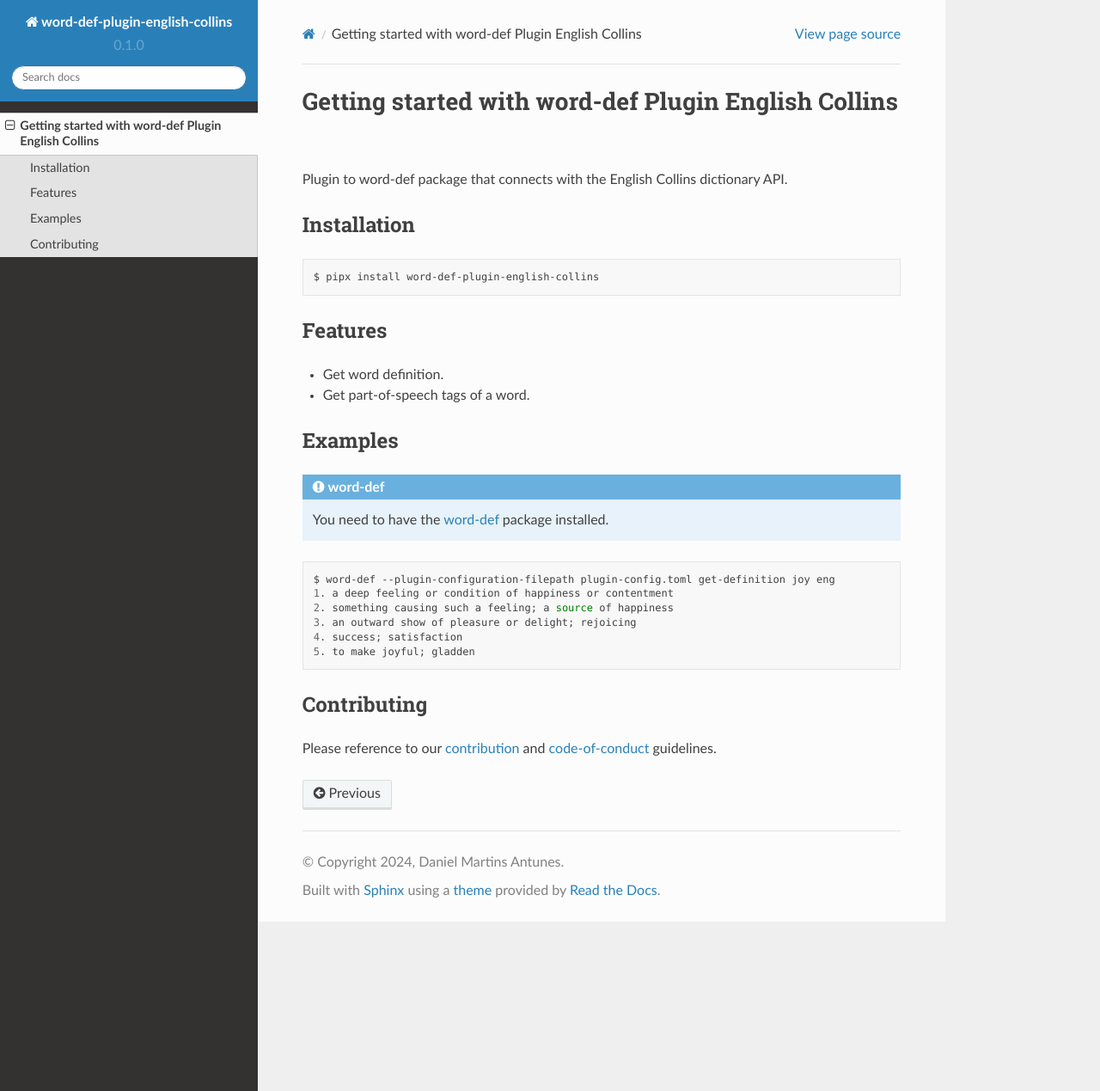
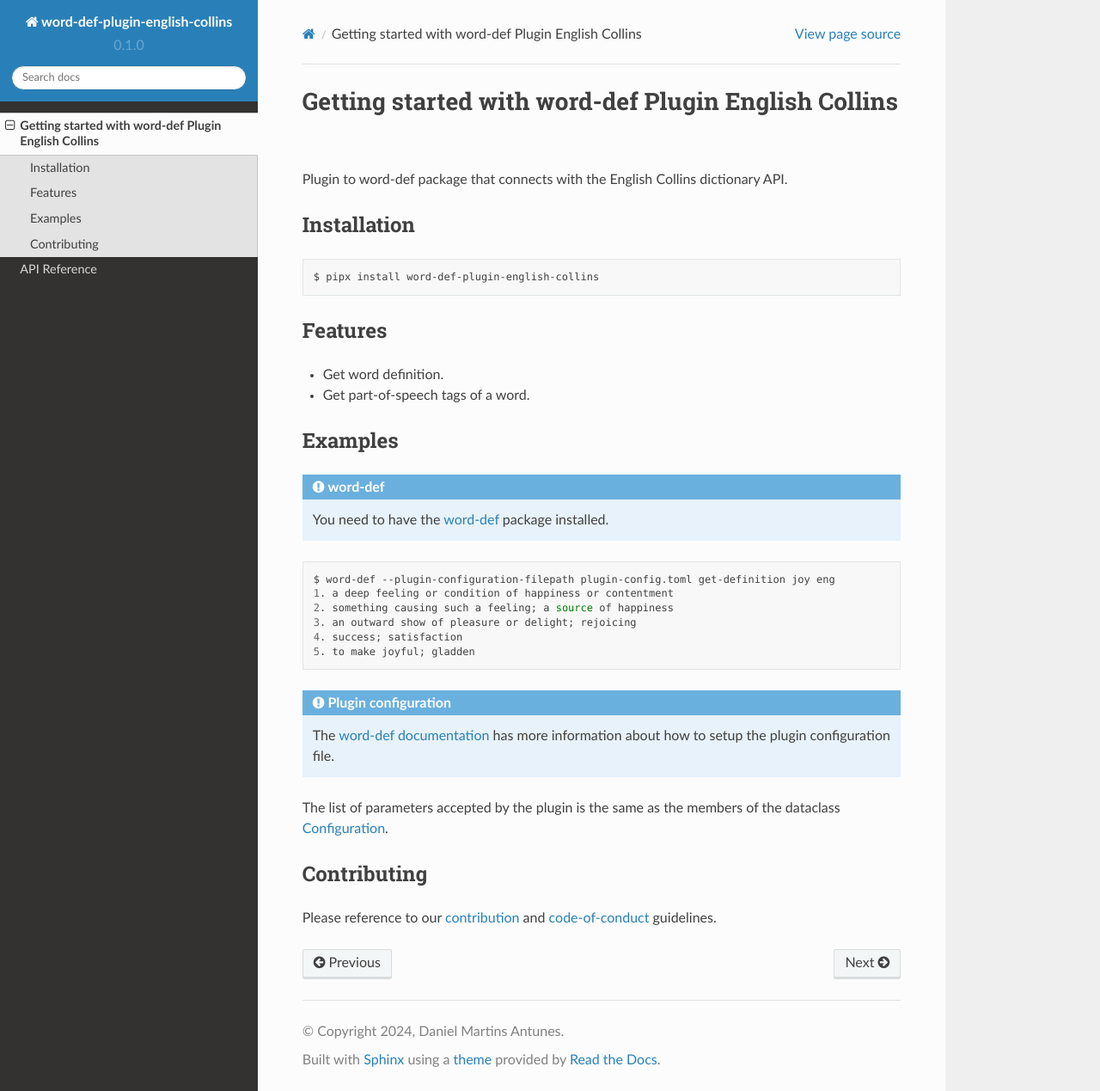
Before and after one commit to danoan/word-def-plugin-english-collins, a Sphinx documentation site: the page built from docs/getting-started.md, in a window 1280 px wide and 1269 px high. Shown: the whole window at 86% size. Built offline with Sphinx 7.4.7 and the Read the Docs theme 2.0.0, drawn with Linux system fonts in a browser that asks for light colours.

Commit message:
Update documentation

````diff
--- a/docs/conf.py
+++ b/docs/conf.py
@@ -33,6 +33,7 @@
 
 extensions = [
     "sphinx.ext.autodoc",  # Collect docstrings
+    "sphinx.ext.autosummary",
     "sphinx.ext.autodoc.typehints",  # Use typehints
     "sphinx.ext.napoleon",  # NumPy and Google docstring format
     "sphinx.ext.viewcode",  # Source code link at function, class, module documentation
--- a/docs/getting-started.md
+++ b/docs/getting-started.md
@@ -29,6 +29,14 @@
 5. to make joyful; gladden
 ```
 
+```{admonition} Plugin configuration
+   The [word-def documentation](https://danoan.github.io/word-def/how-to/setup-a-plugin.html)
+   has more information about how to setup the plugin configuration file.
+```
+
+The list of parameters accepted by the plugin is the same as the members of the
+dataclass [Configuration](https://danoan.github.io/word-def-plugin-multilanguage-chatgpt/reference/danoan.word_def.plugins.modules.html#danoan.word_def.plugins.modules.english_collins.Configuration).
+
 
 ## Contributing
 
````
Also changed, not shown: docs/index.rst (+7 -0 lines), docs/plugin-module.rst (added, +7 -0 lines), 1 other file.
